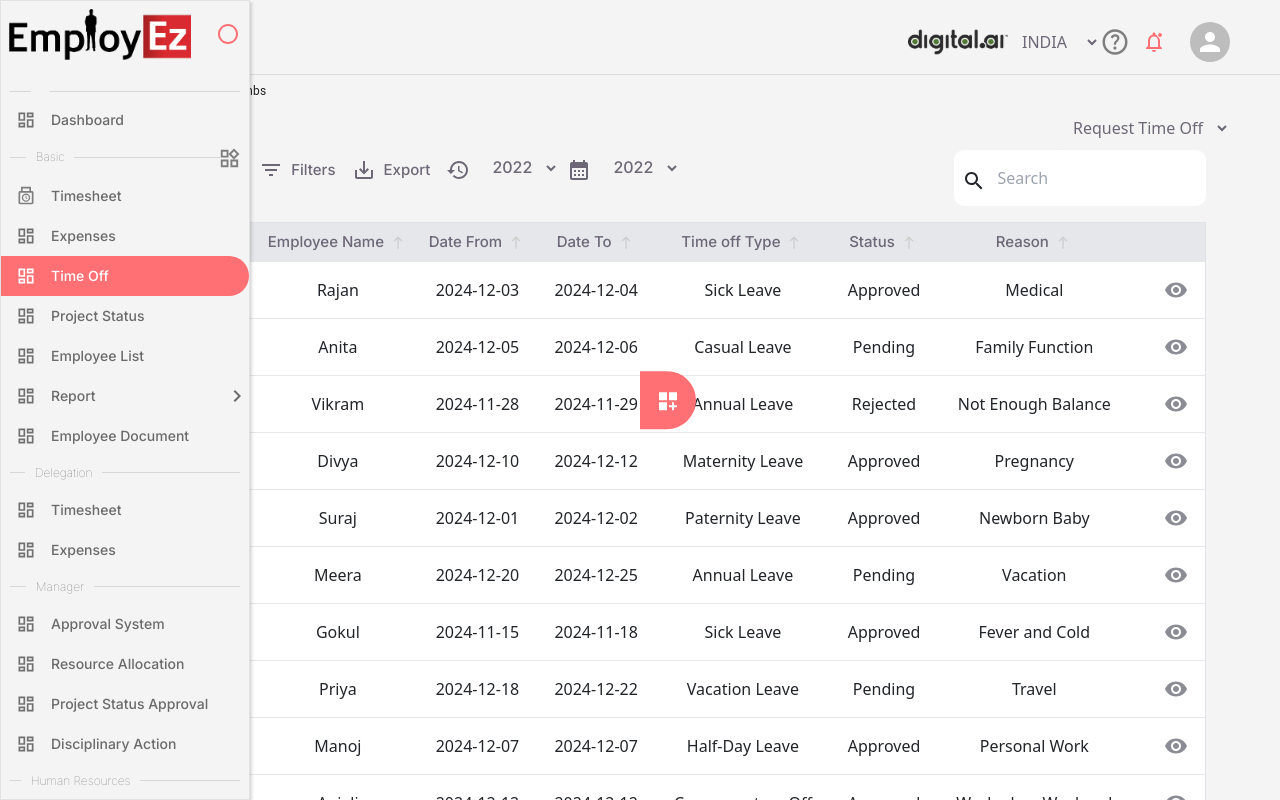
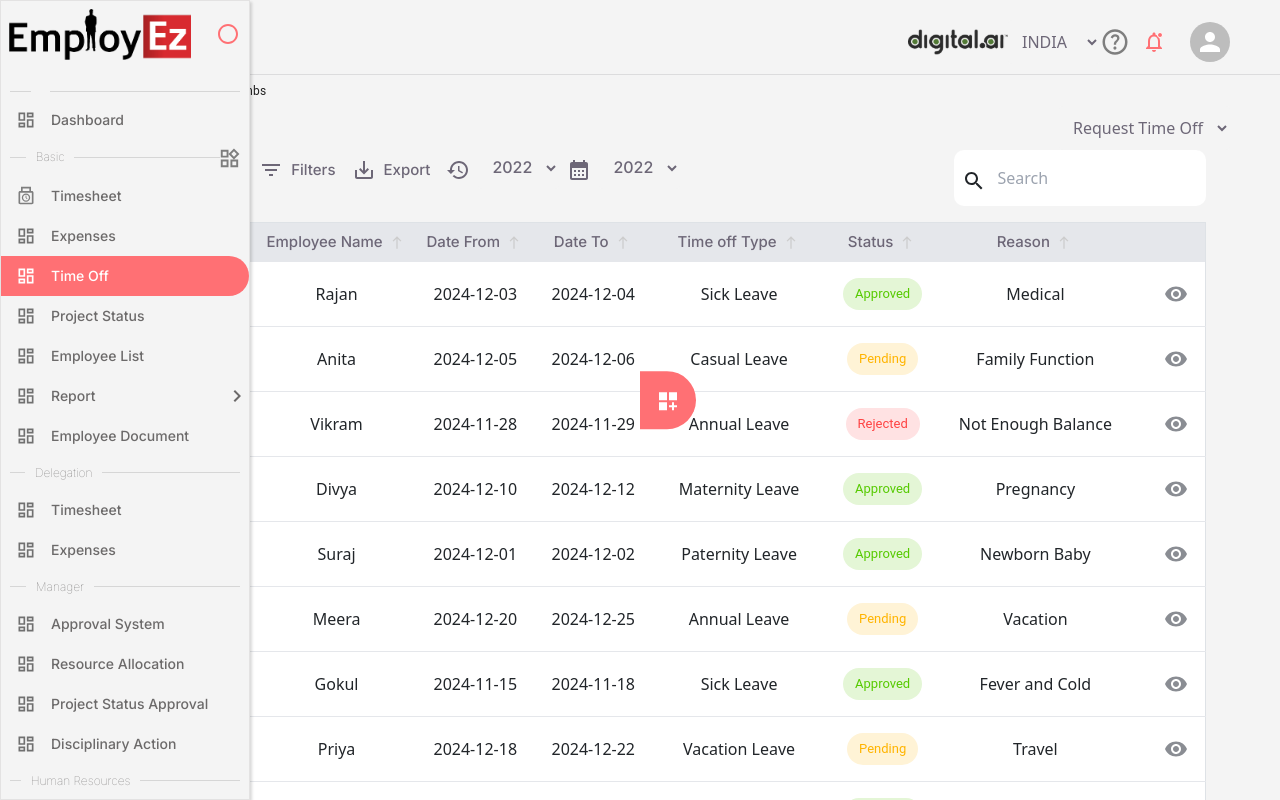
Before and after one commit to Praba31-1993/Employeez, a Next.js app: page /timeoff in a window 1280 px wide. Shown: the top 800 px of the page. Built offline with nearby package versions, Linux system fonts and the light colour scheme.

Commit message:
timeOfffHistoryScreen

```diff
--- a/app/reusableComponent/chips.tsx
+++ b/app/reusableComponent/chips.tsx
@@ -18,7 +18,9 @@ export default function ClickableChips({ label }: chipsProps) {
         onClick={handleClick}
         sx={{
           color:
-            label === "Accepted"
+            label === "Accepted" ||
+            label === "Approved" ||
+            label === "Submitted"
               ? "#56CA00"
               : label === "Pending"
               ? "#FFB400"
@@ -26,7 +28,9 @@ export default function ClickableChips({ label }: chipsProps) {
               ? "#FE4343"
               : "#000000", // Default color
           background:
-            label === "Accepted"
+            label === "Accepted" ||
+            label === "Approved" ||
+            label === "Submitted"
               ? "#E4F6D6"
               : label === "Pending"
               ? "#FFF3D6"
--- a/app/reusableComponent/table/tablewithSort.tsx
+++ b/app/reusableComponent/table/tablewithSort.tsx
@@ -3,19 +3,16 @@ import NorthSharpIcon from "@mui/icons-material/NorthSharp";
 import SouthSharpIcon from "@mui/icons-material/SouthSharp";
 import RemoveRedEyeIcon from "@mui/icons-material/RemoveRedEye";
 import HighlightOffIcon from "@mui/icons-material/HighlightOff";
+import ClickableChips from "../chips";
 
 interface Column {
   key: string;
   label: string;
 }
 
-interface RowData {
-  [key: string]: string | number | null; // Support for any key-value pairs in the row data
-}
-
 interface TableProps {
   columns: Column[];
-  rows: RowData[];
+  rows: any;
   dataforicons: any;
 }
 
@@ -32,7 +29,7 @@ const TableWithSort: React.FC<TableProps> = ({
     direction: "asc",
   });
 
-  const [data, setData] = useState<RowData[]>(rows);
+  const [data, setData] = useState<any>(rows);
 
   // Effect to handle sorting based on sortConfig
   useEffect(() => {
@@ -62,22 +59,24 @@ const TableWithSort: React.FC<TableProps> = ({
     setSortConfig({ key, direction: newDirection });
   };
 
+  console.log("rows", rows);
+
   return (
     <table className="table-auto w-full border border-gray-300">
       <thead className="bg-gray-200">
         <tr>
-          {columns.map((column) => (
+          {columns?.map((column) => (
             <th
-              key={column.key}
+              key={column?.key}
               className="p-2 text-center align-middle cursor-pointer heading2 textheader"
               onClick={() => handleSort(column.key)}
             >
               <div className="flex items-center justify-center gap-1">
                 <span>{column.label === "Action" ? "" : column.label}</span>
 
-                {column.label !== "Action" && (
+                {column?.label !== "Action" && (
                   <div>
-                    {sortConfig.key === column.key ? (
+                    {sortConfig?.key === column.key ? (
                       sortConfig.direction === "asc" ? (
                         <NorthSharpIcon
                           fontSize="small"
@@ -107,17 +106,21 @@ const TableWithSort: React.FC<TableProps> = ({
       </thead>
 
       <tbody className="dashboardcard">
-        {data.map((row, rowIndex) => (
+        {data?.map((row: any, rowIndex: number) => (
           <tr key={rowIndex} className="border-b border-gray-200">
-            {columns.map((column) => (
+            {columns?.map((column) => (
               <td
-                key={`${rowIndex}-${column.key}`}
-                className="p-3 text-center align-middle" // Ensure consistent padding and vertical alignment for cells
+                key={column?.key}
+                className="p-3 text-center align-middle" // Consistent padding and vertical alignment for cells
               >
                 <div className="flex justify-center items-center gap-3">
-                  <p className="mb-0">
-                    {row[column.key] !== null ? row[column.key] : ""}
-                  </p>
+                  {column.key === "status" ? (
+                    <ClickableChips label={row?.status} />
+                  ) : (
+                    <p className="mb-0">
+                      {row[column?.key] !== null ? row[column.key] : ""}
+                    </p>
+                  )}
 
                   {/* Check if the current column is the 'action' column */}
                   {column.key === "action" && (
```
